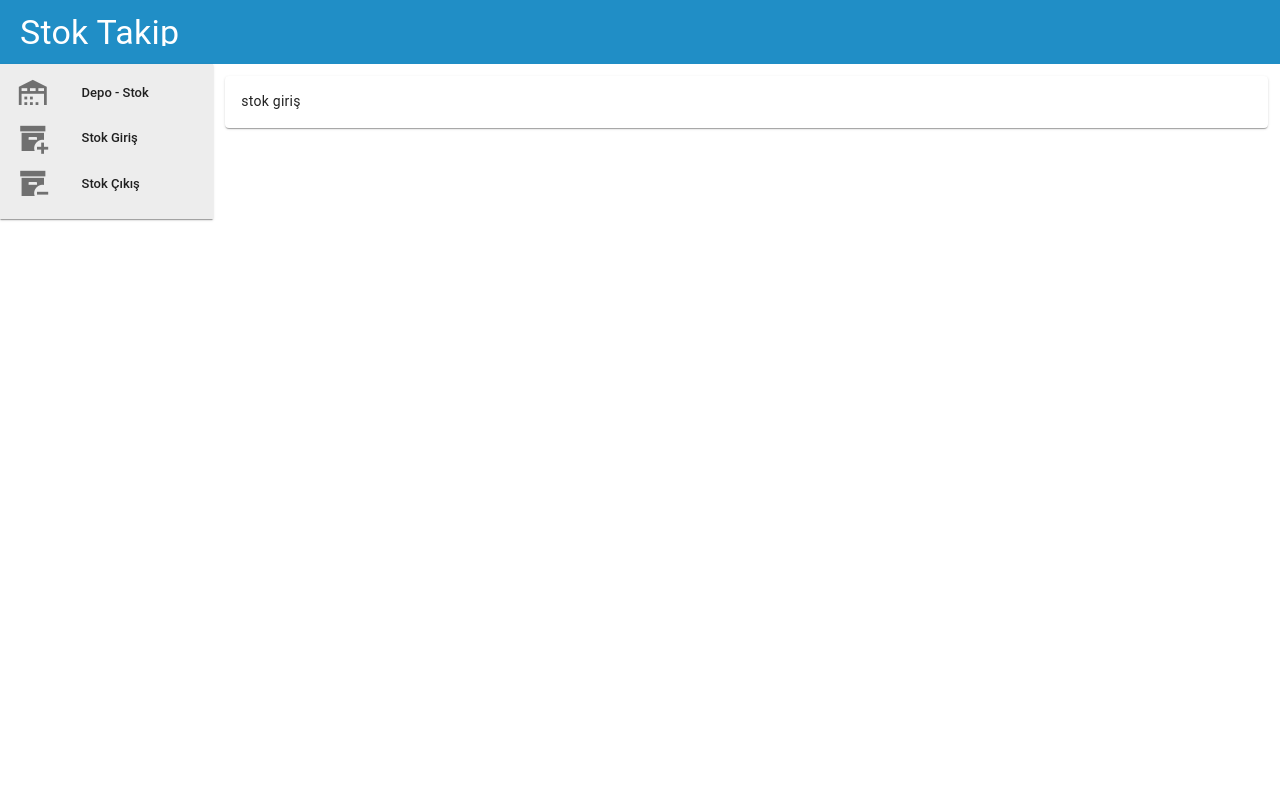
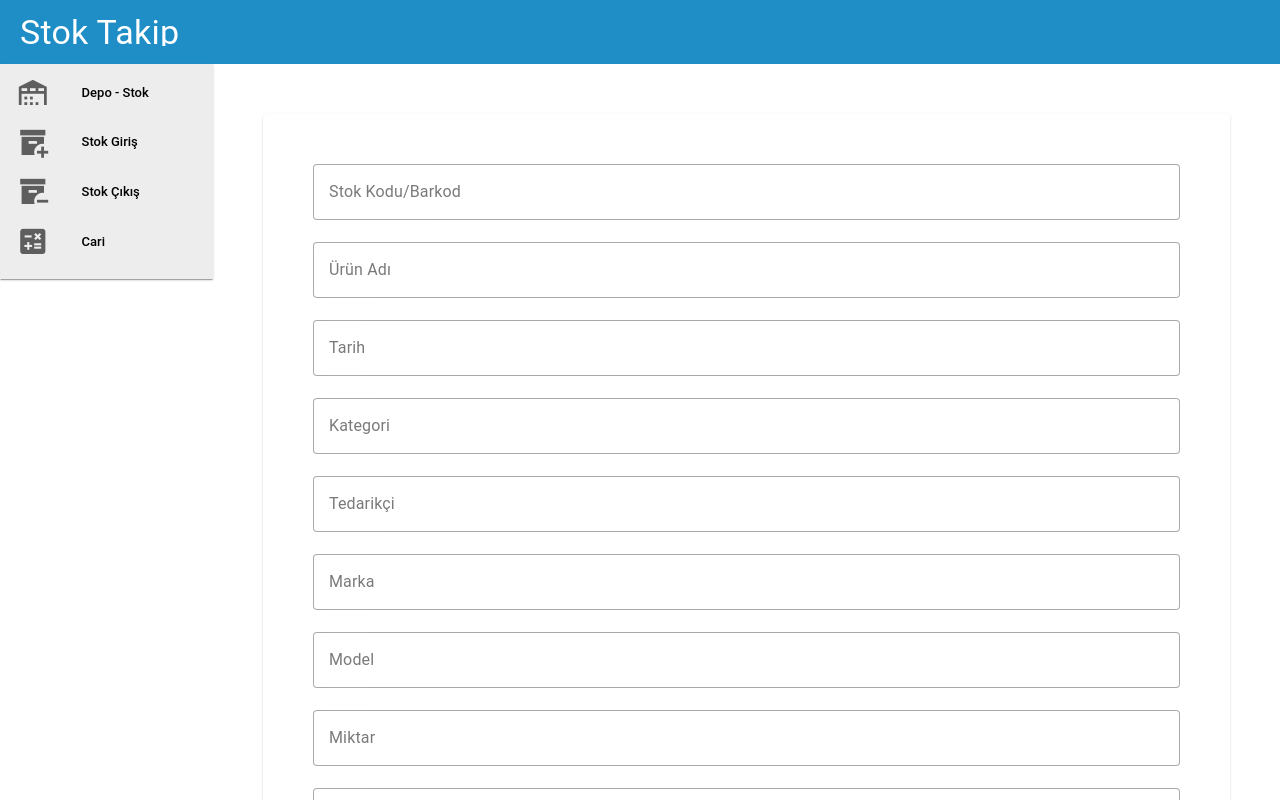
Before and after one commit to nurcancurebal/depom-frontend, a Vue app: page /stokgiris in a window 1280 px wide. Shown: the top 800 px of the page. Built offline with nearby package versions, Linux system fonts and the light colour scheme.

Commit message:
cari sayfası açıldı

```diff
--- a/src/components/TheSidebar.vue
+++ b/src/components/TheSidebar.vue
@@ -7,24 +7,53 @@
         style="position: absolute; width: 100%; background-color: #ededed"
       >
         <v-list density="compact" nav style="font-size: 1.4rem">
+          <router-link
+            to="/depostok"
+            style="text-decoration: none; color: black"
+          >
             <v-list-item
               prepend-icon="mdi-warehouse"
               title="Depo - Stok"
               value="depostok"
+              class="mb-2"
             />
+          </router-link>
+
+          <router-link
+            to="/stokgiris"
+            style="text-decoration: none; color: black"
+          >
             <v-list-item
               prepend-icon="mdi-archive-plus"
               title="Stok Giriş"
               value="stokgiris"
+              class="mb-2"
             />
+          </router-link>
+
+          <router-link
+            to="/stokcikis"
+            style="text-decoration: none; color: black"
+          >
             <v-list-item
               prepend-icon="mdi-archive-minus"
               title="Stok Çıkış"
               value="stokcikis"
+              class="mb-2"
             />
+          </router-link>
+
+          <router-link to="/cari" style="text-decoration: none; color: black">
+            <v-list-item
+              prepend-icon="mdi-calculator-variant"
+              title="Cari"
+              value="cari"
+              class="mb-2"
+            />
+          </router-link>
         </v-list>
       </v-navigation-drawer>
-      <v-main style="height: 155px" />
+      <v-main style="height: 215px" />
     </v-layout>
   </v-card>
 </template>
--- a/src/router/index.js
+++ b/src/router/index.js
@@ -2,6 +2,7 @@ import { createRouter, createWebHistory } from 'vue-router'
 import DepoStok from "@/views/DepoStok"
 import StokGiris from "@/views/StokGiris"
 import StokCikis from "@/views/StokCikis"
+import Cari from "@/views/Cari"
 
 const routes = [
   {
@@ -19,6 +20,11 @@ const routes = [
     name: 'StokCikis',
     component: StokCikis
   },
+  {
+    path: '/cari',
+    name: 'Cari',
+    component: Cari
+  },
 ]
 
 const router = createRouter({
--- /dev/null
+++ b/src/views/Cari.vue
@@ -0,0 +1,13 @@
+<template>
+  <div>Cari</div>
+</template>
+
+<script>
+export default {
+
+}
+</script>
+
+<style>
+
+</style>
--- a/src/views/StokGiris.vue
+++ b/src/views/StokGiris.vue
@@ -1,13 +1,21 @@
 <template>
-  <div><v-card text="stok giriş" class="mx-3 my-3"></v-card></div>
+  <v-card style="margin: 50px; padding: 50px">
+    <v-text-field label="Stok Kodu/Barkod" variant="outlined" />
+    <v-text-field label="Ürün Adı" variant="outlined" />
+    <v-text-field label="Tarih" variant="outlined" />
+    <v-text-field label="Kategori" variant="outlined" />
+    <v-text-field label="Tedarikçi" variant="outlined" />
+    <v-text-field label="Marka" variant="outlined" />
+    <v-text-field label="Model" variant="outlined" />
+    <v-text-field label="Miktar" variant="outlined" />
+    <v-text-field label="Birim" variant="outlined" />
+    <v-text-field label="Birim Fiyat" variant="outlined" />
+  </v-card>
 </template>
 
 <script>
-export default {
-
-}
+export default {};
 </script>
 
 <style>
-
 </style>
```
Lines whose indentation alone changed are shown as unchanged.
